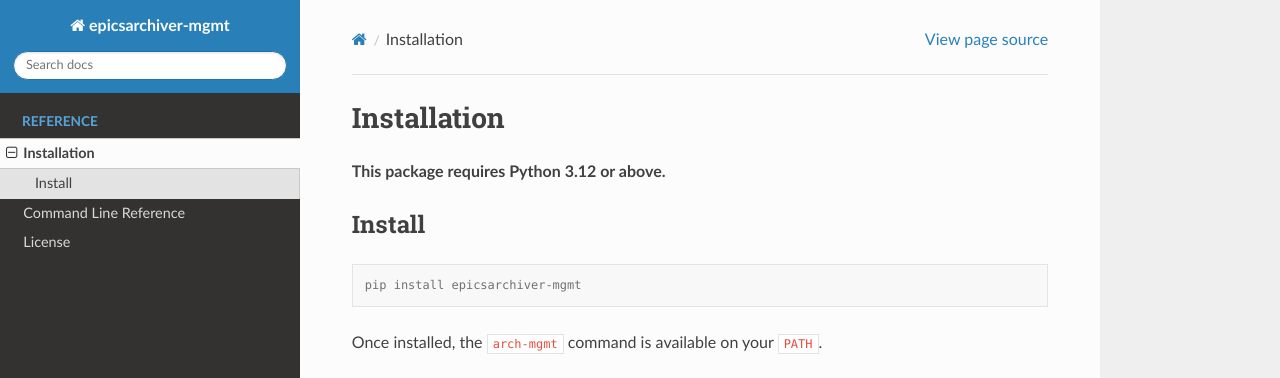
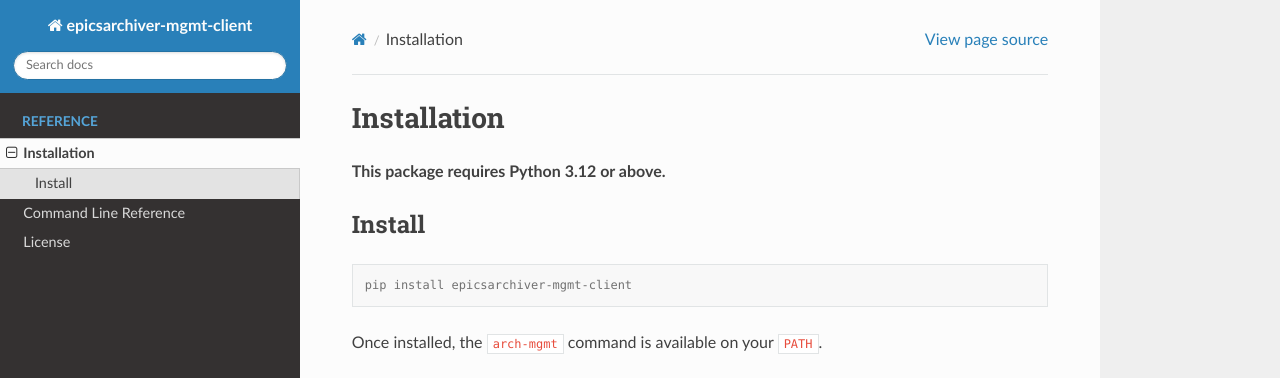
Before and after one commit to archiver-appliance/epicsarchiver-mgmt-client, a Sphinx documentation site: the page built from docs/source/installation.md, in a window 1280 px wide. Shown: the top 378 px of the page. Built offline with Sphinx 7.4.7 and the Read the Docs theme 3.1.0, drawn with Linux system fonts in a browser that asks for light colours.

Commit message:
rename distribution to epicsarchiver-mgmt-client
Rename the PyPI distribution from epicsarchiver-mgmt to
epicsarchiver-mgmt-client to match the GitHub repo and ReadTheDocs slug.
The import package stays epicsarchiver_mgmt (directory, entry point, and
imports are unchanged); only the distribution name and the
importlib.metadata lookup in the Sphinx config change.

Add an explicit [tool.hatch.build.targets.wheel] packages entry because
the renamed distribution no longer normalizes to the import package
name, so hatchling can no longer auto-detect src/epicsarchiver_mgmt.

Co-Authored-By: Claude Opus 4.8 <noreply@anthropic.com>

````diff
--- a/docs/source/conf.py
+++ b/docs/source/conf.py
@@ -9,10 +9,10 @@ from importlib.metadata import version as get_version
 
 # -- Project information -----------------------------------------------------
 
-project = "epicsarchiver-mgmt"
+project = "epicsarchiver-mgmt-client"
 copyright = "2026, European Spallation Source ERIC"  # noqa: A001
 authors = ["Sky Brewer"]
-release = get_version("epicsarchiver-mgmt")
+release = get_version("epicsarchiver-mgmt-client")
 version = ".".join(release.split(".")[0:2])
 
 
--- a/docs/source/installation.md
+++ b/docs/source/installation.md
@@ -5,7 +5,7 @@
 ## Install
 
 ```console
-pip install epicsarchiver-mgmt
+pip install epicsarchiver-mgmt-client
 ```
 
 Once installed, the `arch-mgmt` command is available on your `PATH`.
--- a/src/epicsarchiver_mgmt/__about__.py
+++ b/src/epicsarchiver_mgmt/__about__.py
@@ -1,4 +1,4 @@
-"""The version of the epicsarchiver-mgmt package."""
+"""The version of the epicsarchiver-mgmt-client package."""
 
 # SPDX-FileCopyrightText: 2024-present skybrewer <sky.brewer@ess.eu>
 #
````
Also changed, not shown: README.md (+1 -1 lines), pyproject.toml (+5 -2 lines).
